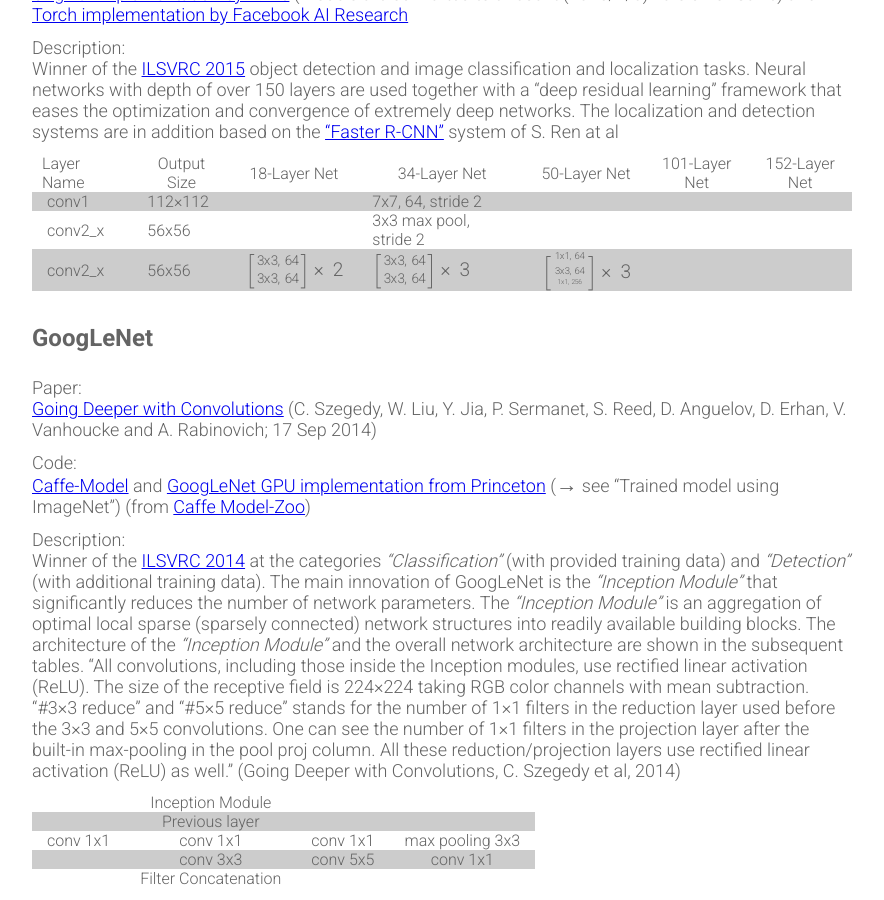
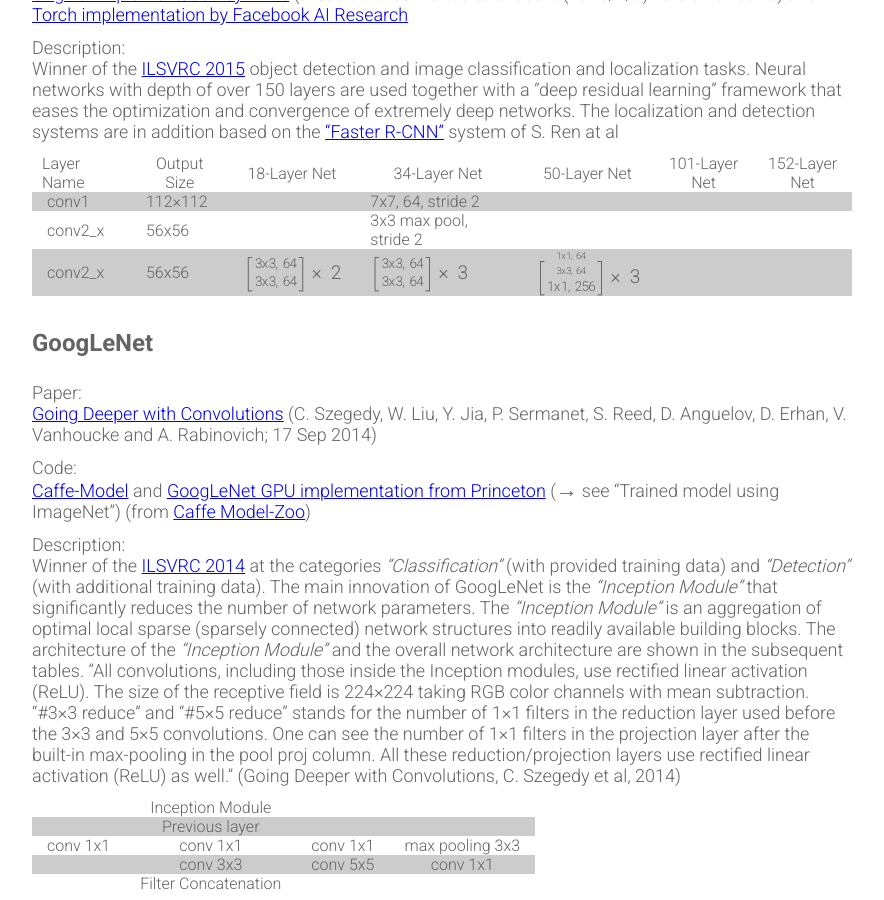
Before and after one commit to Xamla/xamla.github.io, a Jekyll site: the page built from prominent-convnet-architectures.md, in a window 1280 px wide and 900 px high, scrolled down 389 px. Shown: the whole window, without its empty margins (198-1082 px from the left). Built offline with Jekyll 4.4.1, drawn with Linux system fonts in a browser that asks for light colours; formulas are drawn with MathJax 3.

Commit message:
Update prominent-convnet-architectures.md

```diff
--- a/prominent-convnet-architectures.md
+++ b/prominent-convnet-architectures.md
@@ -29,7 +29,7 @@
 |:---------- | ----------- | ------------ | ------------ | ------------ | ------------- | ------------- |
 | conv1      | 112×112     |              | 7x7, 64, stride 2                                           |
 | conv2_x    | 56x56       |              | 3x3 max pool, stride 2                                      |
-| conv2_x    | 56x56       | \\( \left[ {\text{3x3, 64} \atop \text{3x3, 64}} \right] \times 2 \\)  | \\( \left[ {\text{3x3, 64} \atop \text{3x3, 64}} \right] \times 3 \\)  | \\( \left[ {\text{1x1, 64} \atop \text{3x3, 64}} \above 0pt \text{\tiny 1x1, 256} \right] \times 3 \\)    |    |     |
+| conv2_x    | 56x56       | \\( \left[ {\text{3x3, 64} \atop \text{3x3, 64}} \right] \times 2 \\)  | \\( \left[ {\text{3x3, 64} \atop \text{3x3, 64}} \right] \times 3 \\)  | \\( \left[ \scriptstyle{\text{1x1, 64} \atop \text{3x3, 64}} \above 0pt \text{1x1, 256} \right] \times 3 \\)    |    |     |
 
 
 <br />
```
